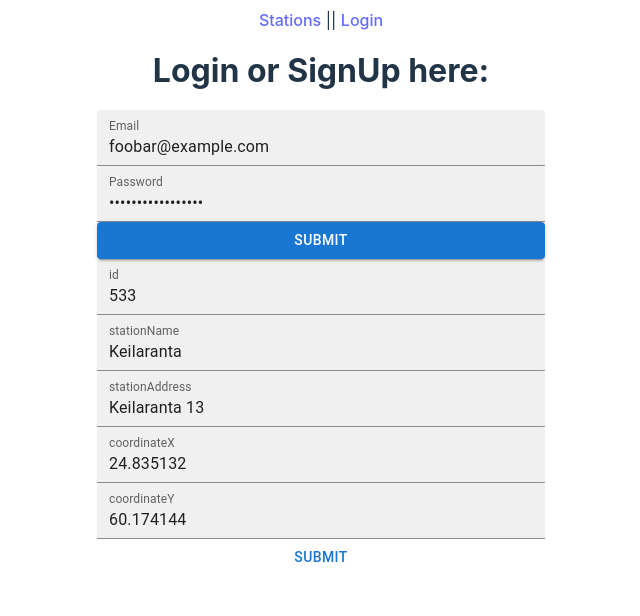
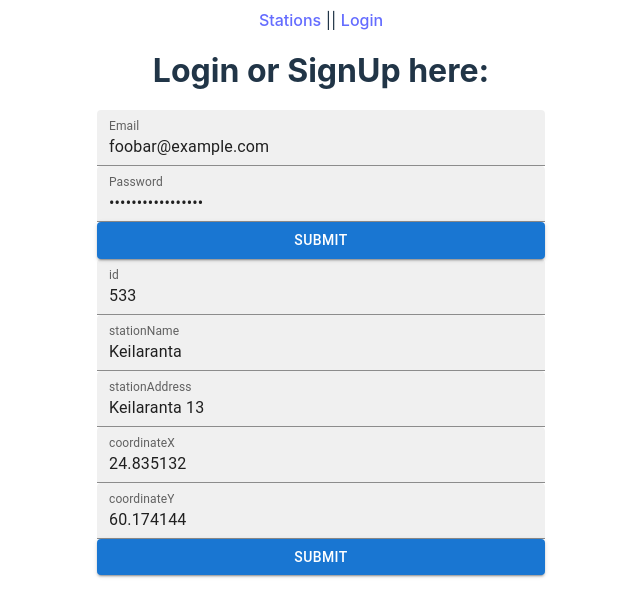
Before and after one commit to vvk130/trip-fe, a React (Vite) app: page /login in a window 1280 px wide. Shown: the top 616 px of the page, without its empty margins (319-959 px from the left). Built offline with nearby package versions, Linux system fonts and the light colour scheme.

Commit message:
Update button

```diff
--- a/src/Components/Forms/Station.tsx
+++ b/src/Components/Forms/Station.tsx
@@ -113,7 +113,9 @@ const StationForm = () => {
           }
           helperText={formik.touched.coordinateY && formik.errors.coordinateY}
         />
-        <Button>Submit</Button>
+        <Button color="primary" variant="contained" fullWidth type="submit">
+          Submit
+        </Button>
       </form>
     </div>
   );
```
